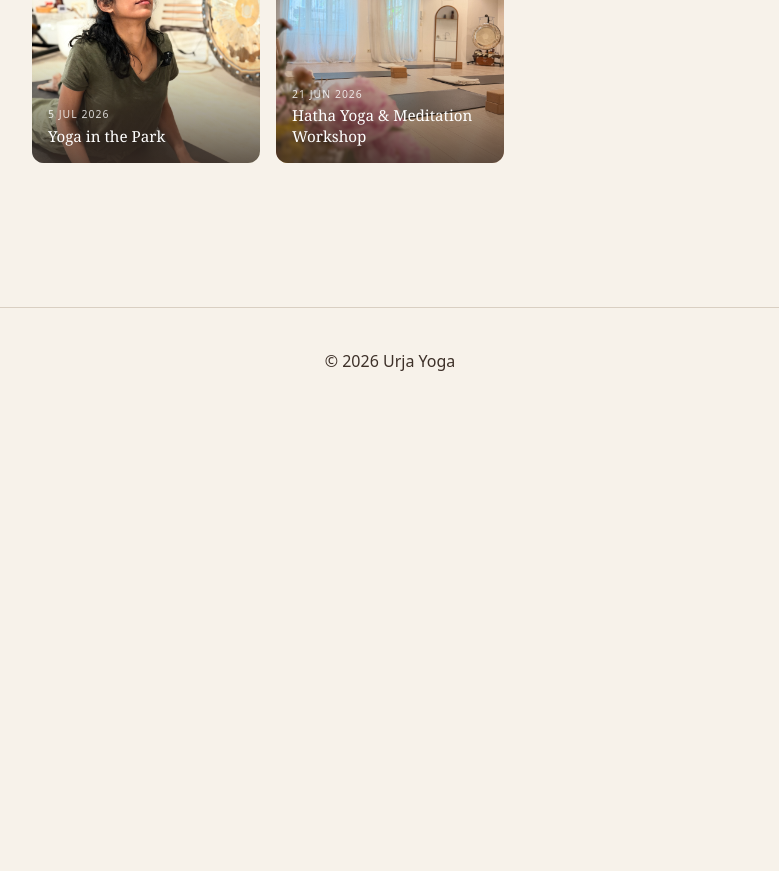
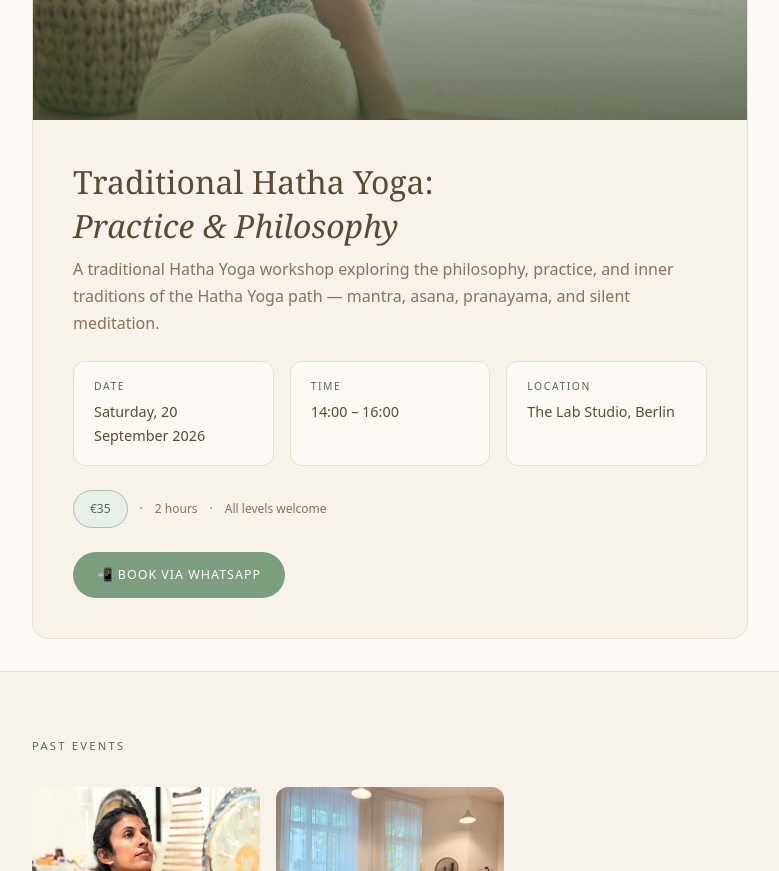
Before and after one commit to Urja/yoga, a Next.js app: page /events in a window 1280 px wide. Shown: the part 1600-2471 px from the top of the page, without its empty margins (250-1029 px from the left). Before the commit the page ends 2015 px from the top, so only its background shows below. Built offline with nearby package versions, Linux system fonts and the light colour scheme.

Commit message:
Add Sep 20 workshop event and update homepage quote

```diff
--- a/app/events/page.tsx
+++ b/app/events/page.tsx
@@ -58,6 +58,54 @@ export default function EventsPage() {
         </div>
       </section>
 
+      {/* Workshop Event */}
+      <section className="py-8 bg-[#FDFAF6]">
+        <div className="max-w-[780px] mx-auto px-8">
+          <div className="bg-[#F7F2EA] border border-[#EAE0CF] rounded-2xl overflow-hidden">
+            <div className="aspect-[16/6] relative overflow-hidden bg-[#3D4A2E]">
+              <img src="/images/workshop20sep.jpg" alt="Hatha Yoga Practice & Philosophy Workshop" className="w-full h-full object-cover object-[center_75%] opacity-90" />
+              <div className="absolute inset-0 bg-gradient-to-t from-[#3D4A2E]/70 to-transparent" />
+              <span className="absolute top-4 left-4 text-[0.6rem] font-medium tracking-[0.15em] uppercase bg-white/80 text-[#526B55] px-3 py-1 rounded-full">Workshop</span>
+            </div>
+            <div className="p-8 md:p-10 space-y-6">
+              <div>
+                <h2 className="font-serif text-[2rem] font-light text-[#5C4A32] leading-snug mb-2">Traditional Hatha Yoga:<br /><em>Practice & Philosophy</em></h2>
+                <p className="text-[#8B7355]">A traditional Hatha Yoga workshop exploring the philosophy, practice, and inner traditions of the Hatha Yoga path — mantra, asana, pranayama, and silent meditation.</p>
+              </div>
+
+              <div className="grid sm:grid-cols-3 gap-4">
+                {[
+                  ['Date', 'Saturday, 20 September 2026'],
+                  ['Time', '14:00 – 16:00'],
+                  ['Location', 'The Lab Studio, Berlin'],
+                ].map(([label, value]) => (
+                  <div key={label} className="bg-[#FDFAF6] border border-[#EAE0CF] rounded-xl px-5 py-4">
+                    <p className="text-[0.65rem] tracking-[0.15em] uppercase text-[#526B55] mb-1">{label}</p>
+                    <p className="text-[#5C4A32] font-medium text-[0.9rem]">{value}</p>
+                  </div>
+                ))}
+              </div>
+
+              <div className="flex items-center gap-3 flex-wrap">
+                <span className="text-[0.75rem] font-medium text-[#526B55] bg-[#E8F0E9] border border-[#A8C5AB] px-4 py-2 rounded-full">€35</span>
+                <span className="text-[0.75rem] text-[#8B7355]">·</span>
+                <span className="text-[0.75rem] text-[#8B7355]">2 hours</span>
+                <span className="text-[0.75rem] text-[#8B7355]">·</span>
+                <span className="text-[0.75rem] text-[#8B7355]">All levels welcome</span>
+              </div>
+
+              <a
+                href={`https://wa.me/+4917668954497?text=${encodeURIComponent('Hi! I would like to book the Traditional Hatha Yoga: Practice & Philosophy Workshop on 20 September.')}`}
+                target="_blank" rel="noopener noreferrer"
+                className="inline-flex items-center gap-2 px-6 py-3 rounded-full bg-[#7A9E7E] text-[#FDFAF6] text-[0.78rem] font-medium tracking-[0.08em] uppercase hover:bg-[#526B55] transition-all"
+              >
+                📲 Book via WhatsApp
+              </a>
+            </div>
+          </div>
+        </div>
+      </section>
+
       {/* Past Events */}
       <section className="py-16 border-t border-[#EAE0CF]">
         <div className="max-w-[780px] mx-auto px-8">
--- a/app/page.tsx
+++ b/app/page.tsx
@@ -49,7 +49,7 @@ export default function HomePage() {
       <section className="bg-[#5C4A32] py-20 text-center">
         <div className="max-w-[1100px] mx-auto px-8">
           <blockquote className="font-serif text-[clamp(1.5rem,3.5vw,2.5rem)] font-light italic text-[#F7F2EA] max-w-2xl mx-auto leading-relaxed mb-5">
-            "This is not fitness yoga with a different name. It is the practice as it was before it became a format."
+            "Long before yoga became exercise, it was a path of self-discovery. That is the tradition I honour."
           </blockquote>
           <p className="text-[0.7rem] tracking-[0.15em] uppercase text-[#A8C5AB]">— Urja Yoga Philosophy</p>
           <div className="flex justify-center gap-12 mt-10 flex-wrap">
```
Also changed, not shown: public/images/workshop20sep.jpg (added).
